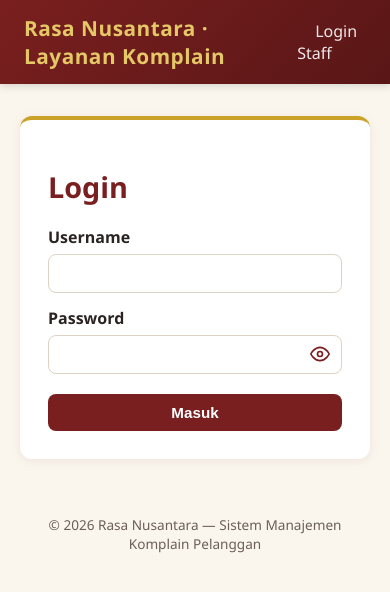
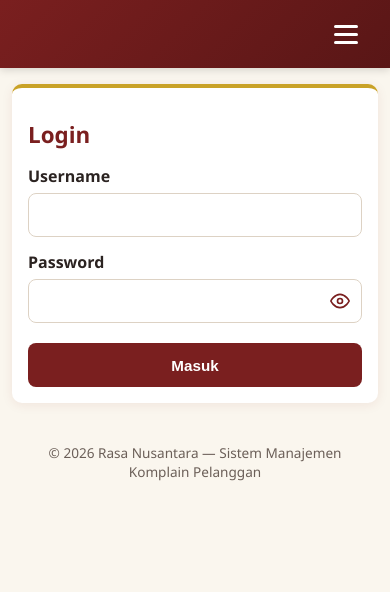
Before and after one commit to adi0541b/restaurant-complaints, a Django app: a page that uses complaints/templates/complaints/base.html in a window 390 px wide. Shown: the top 592 px of the page. Run offline with Django 5.2, Linux system fonts and the light colour scheme; data comes from the database, SQL or seed files in the repository.

Commit message:
Buat tampilan lebih mobile-friendly: hamburger menu, tabel scroll, dll

```diff
--- a/complaints/static/complaints/css/style.css
+++ b/complaints/static/complaints/css/style.css
@@ -27,18 +27,31 @@ a:hover { text-decoration: underline; }
 .navbar {
   background: linear-gradient(135deg, var(--maroon) 0%, var(--maroon-dark) 100%);
   color: white;
-  padding: 14px 24px;
+  padding: 12px 20px;
   display: flex;
   align-items: center;
   justify-content: space-between;
   box-shadow: 0 2px 8px rgba(0,0,0,0.15);
+  position: relative;
+  flex-wrap: nowrap;
 }
 
 .navbar .brand {
-  font-size: 1.3rem;
+  font-size: 1.2rem;
   font-weight: 700;
   color: var(--gold-light);
   letter-spacing: 0.5px;
+  min-width: 0;
+}
+.navbar .brand span {
+  overflow: hidden;
+  text-overflow: ellipsis;
+  white-space: nowrap;
+}
+
+.navbar .nav-links {
+  display: flex;
+  align-items: center;
 }
 
 .navbar .nav-links a {
@@ -48,6 +61,71 @@ a:hover { text-decoration: underline; }
   opacity: 0.9;
 }
 .navbar .nav-links a:hover { opacity: 1; color: var(--gold-light); text-decoration: none; }
+
+.nav-logout-form { display: inline; margin-left: 18px; }
+.nav-logout-btn {
+  background: none; border: none; color: #fff; font-weight: 500; opacity: 0.9;
+  cursor: pointer; font-size: 1em; padding: 0; font-family: inherit;
+}
+
+/* Tombol hamburger, tersembunyi di layar besar */
+.hamburger-btn {
+  display: none;
+  flex-direction: column;
+  justify-content: center;
+  gap: 5px;
+  background: none;
+  border: none;
+  cursor: pointer;
+  padding: 8px;
+  min-width: 44px;
+  min-height: 44px;
+}
+.hamburger-btn span {
+  display: block;
+  width: 24px;
+  height: 3px;
+  background: #fff;
+  border-radius: 2px;
+  transition: transform 0.2s ease, opacity 0.2s ease;
+}
+.hamburger-btn.hamburger-open span:nth-child(1) { transform: translateY(8px) rotate(45deg); }
+.hamburger-btn.hamburger-open span:nth-child(2) { opacity: 0; }
+.hamburger-btn.hamburger-open span:nth-child(3) { transform: translateY(-8px) rotate(-45deg); }
+
+/* ============================================================
+   MOBILE (<= 768px): navbar berubah jadi menu hamburger
+   ============================================================ */
+@media (max-width: 768px) {
+  .navbar .brand span { display: none; }
+  .hamburger-btn { display: flex; }
+
+  .navbar .nav-links {
+    display: none;
+    position: absolute;
+    top: 100%;
+    left: 0;
+    right: 0;
+    background: var(--maroon-dark);
+    flex-direction: column;
+    align-items: stretch;
+    padding: 8px 0;
+    box-shadow: 0 4px 10px rgba(0,0,0,0.2);
+    z-index: 100;
+  }
+  .navbar .nav-links.nav-links-open { display: flex; }
+  .navbar .nav-links a {
+    margin-left: 0;
+    padding: 14px 20px;
+    border-bottom: 1px solid rgba(255,255,255,0.08);
+  }
+  .nav-logout-form { margin-left: 0; }
+  .nav-logout-btn {
+    width: 100%;
+    text-align: left;
+    padding: 14px 20px;
+  }
+}
 
 .container {
   max-width: 960px;
@@ -168,3 +246,45 @@ tr:hover { background: #FFFBF2; }
   padding: 6px 12px; border-radius: 6px; border: 1px solid #DDD2C4; color: var(--maroon);
 }
 .pagination .current { background: var(--maroon); color: #fff; }
+
+/* Tabel bisa di-scroll horizontal di layar sempit, tanpa merusak layout */
+.card { overflow-x: auto; }
+
+/* ============================================================
+   MOBILE (<= 768px): penyesuaian umum agar lebih nyaman di HP
+   ============================================================ */
+@media (max-width: 768px) {
+  .container { padding: 16px 12px; }
+
+  .card { padding: 16px; border-radius: 10px; }
+
+  h1 { font-size: 1.4rem; }
+  h2 { font-size: 1.15rem; }
+
+  table { display: block; overflow-x: auto; white-space: nowrap; -webkit-overflow-scrolling: touch; }
+  th, td { font-size: 0.85rem; padding: 8px 10px; }
+
+  .stats-grid { grid-template-columns: repeat(2, 1fr); gap: 10px; }
+  .stat-box { padding: 12px; }
+  .stat-box .num { font-size: 1.5rem; }
+
+  /* Tombol dibuat lebih besar supaya nyaman disentuh jari, tanpa memaksa lebar
+     penuh (supaya tombol kecil berdampingan, mis. di dalam tabel, tetap rapi) */
+  .btn { padding: 12px 20px; min-height: 44px; }
+
+  .filters { flex-direction: column; align-items: stretch; }
+  .filters select, .filters input { width: 100%; }
+  .filters .btn { width: 100%; }
+
+  .form-control, .form-select, select, input[type=text], input[type=email],
+  input[type=date], input[type=datetime-local], textarea {
+    font-size: 16px; /* mencegah zoom otomatis di iOS saat fokus ke input */
+    padding: 12px;
+  }
+
+  /* Kartu perbandingan/aksi yang biasanya sejajar, ditumpuk di HP */
+  div[style*="display:flex;justify-content:space-between"] {
+    flex-direction: column;
+    align-items: stretch !important;
+  }
+}
--- a/complaints/templates/complaints/base.html
+++ b/complaints/templates/complaints/base.html
@@ -11,9 +11,12 @@
     <nav class="navbar">
         <a href="{% url 'complaints:home' %}" class="brand" style="display:flex;align-items:center;gap:10px;">
             {% if BRAND_LOGO_URL %}<img src="{{ BRAND_LOGO_URL }}" alt="Logo" style="height:32px;width:auto;border-radius:4px;">{% endif %}
-            <span>{{ BRAND_NAME }} &middot; Layanan Komplain</span>
+            <span>{{ BRAND_NAME }}</span>
         </a>
-        <div class="nav-links">
+        <button class="hamburger-btn" onclick="toggleMobileMenu()" aria-label="Menu">
+            <span></span><span></span><span></span>
+        </button>
+        <div class="nav-links" id="nav-links">
             {% if user.is_authenticated %}
                 {% if user.staff_profile.is_input_staff %}
                     <a href="{% url 'complaints:home' %}">Input Komplain</a>
@@ -28,15 +31,22 @@
                     <a href="{% url 'complaints:manager_staff_list' %}">Kelola Nomor WA</a>
                 {% endif %}
                 <a href="{% url 'complaints:password_change' %}">Ganti Password</a>
-                <form method="post" action="{% url 'complaints:logout' %}" style="display:inline;margin-left:18px;">
+                <form method="post" action="{% url 'complaints:logout' %}" class="nav-logout-form">
                     {% csrf_token %}
-                    <button type="submit" style="background:none;border:none;color:#fff;font-weight:500;opacity:0.9;cursor:pointer;font-size:1em;padding:0;font-family:inherit;">Keluar ({{ user.first_name|default:user.username }})</button>
+                    <button type="submit" class="nav-logout-btn">Keluar ({{ user.first_name|default:user.username }})</button>
                 </form>
             {% else %}
                 <a href="{% url 'complaints:login' %}">Login Staff</a>
             {% endif %}
         </div>
     </nav>
+
+    <script>
+        function toggleMobileMenu() {
+            document.getElementById('nav-links').classList.toggle('nav-links-open');
+            document.querySelector('.hamburger-btn').classList.toggle('hamburger-open');
+        }
+    </script>
 
     <div class="container">
         {% if messages %}
```
